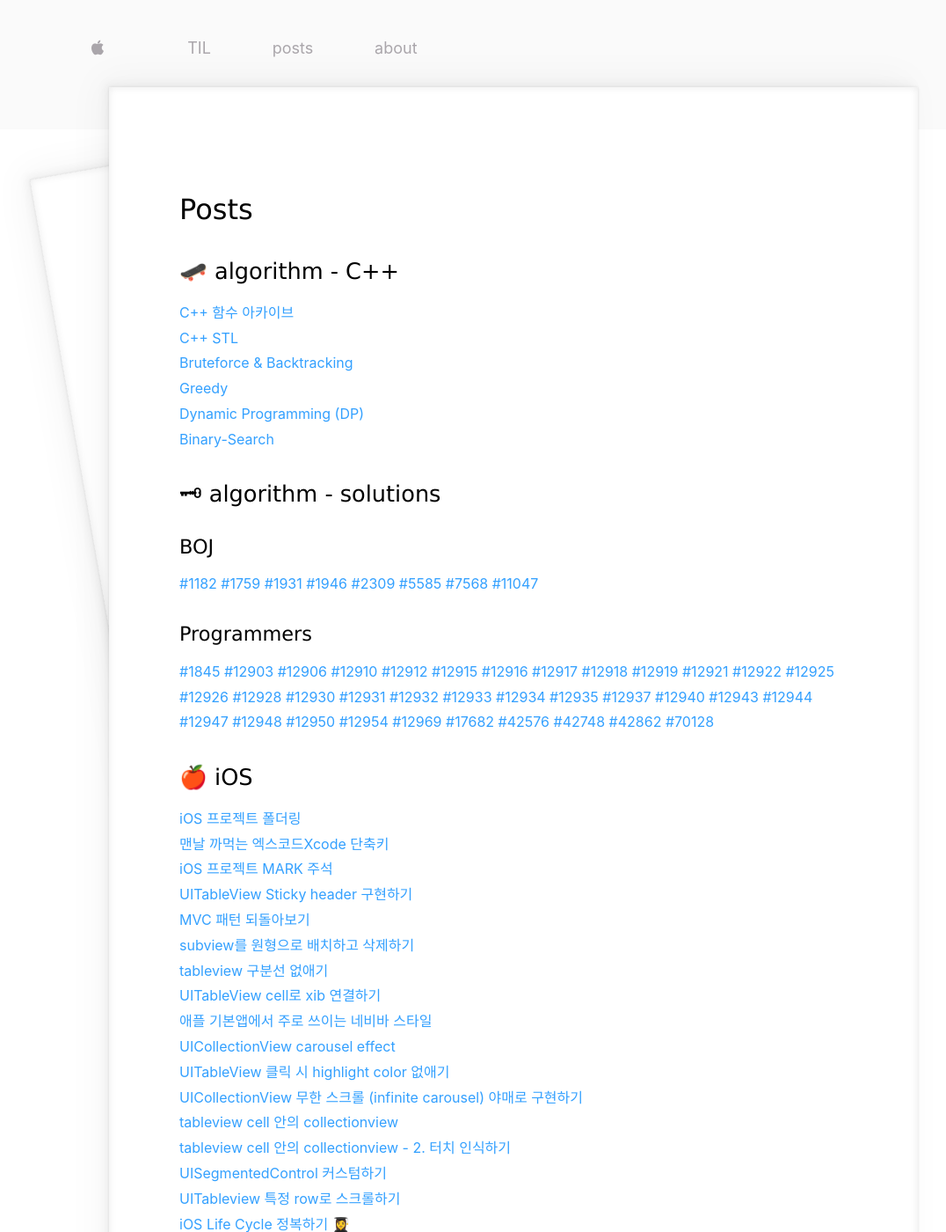
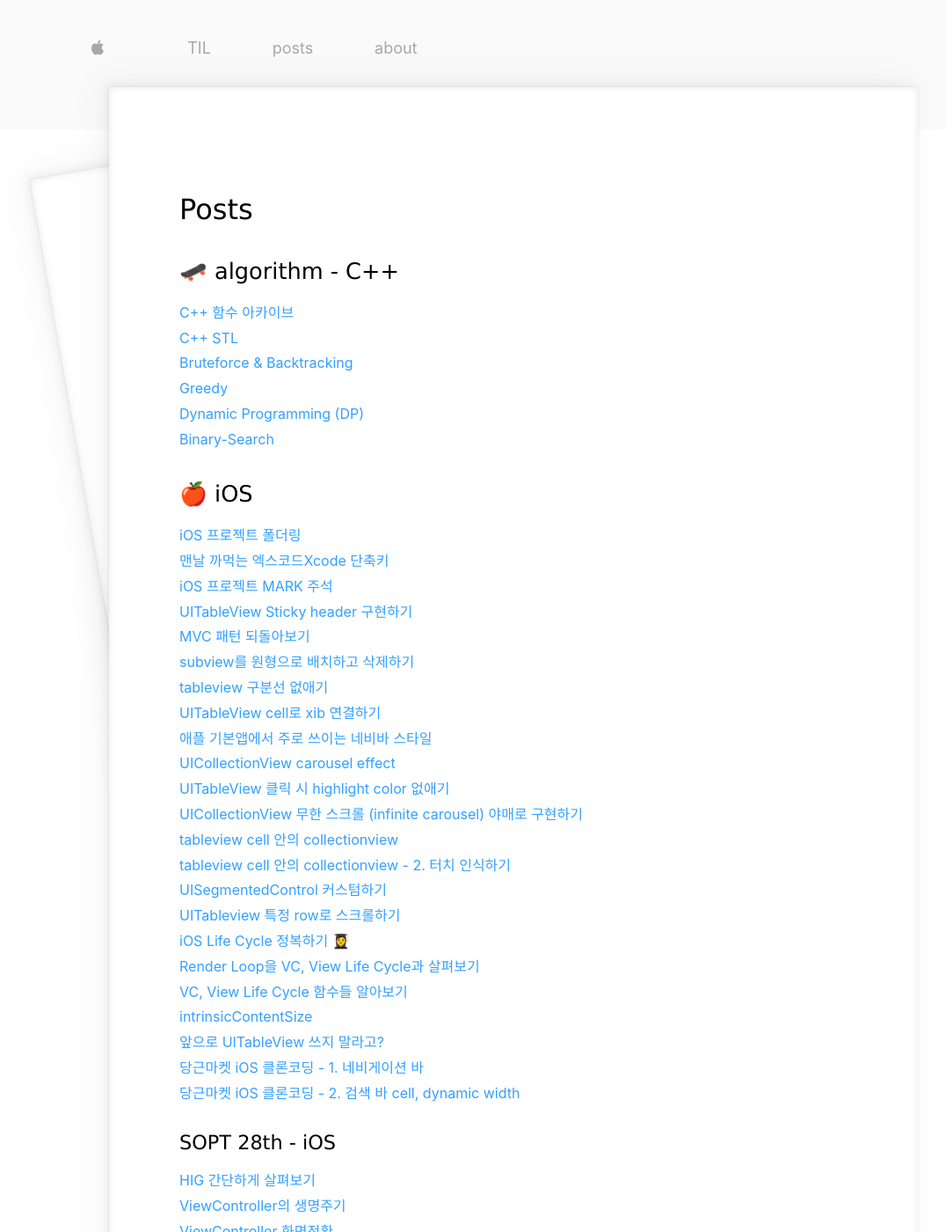
Before and after one commit to jeongchoyi/jeongchoyi.github.io, a Jekyll site: the page built from devpost/index.html, in a window 1280 px wide and 1400 px high. Shown: the whole window at 88% size, without its empty margins (56-1132 px from the left). Built offline with Jekyll 4.4.1, drawn with Linux system fonts in a browser that asks for light colours; some web fonts are replaced.

Commit message:
add link

```diff
--- a/devpost/index.html
+++ b/devpost/index.html
@@ -12,54 +12,6 @@
 <a href="https://iamcho2.github.io/2021/05/07/Greedy">Greedy</a><br>
 <a href="https://iamcho2.github.io/2021/06/06/Dynamic-Programming">Dynamic Programming (DP)</a><br>
 <a href="hhttps://iamcho2.github.io/2021/06/15/Binary-Search">Binary-Search</a><br>
-
-<h3>🗝 algorithm - solutions</h3>
-<h4>BOJ</h4>
-<a href="https://iamcho2.github.io/2021/05/04/BOJ-1182">#1182 </a>
-<a href="https://iamcho2.github.io/2021/05/03/BOJ-1759">#1759 </a>
-<a href="https://iamcho2.github.io/2021/05/09/BOJ-1931">#1931 </a>
-<a href="https://iamcho2.github.io/2021/05/09/BOJ-1946">#1946 </a>
-<a href="https://iamcho2.github.io/2021/05/03/BOJ-2309">#2309 </a>
-<a href="https://iamcho2.github.io/2021/05/08/BOJ-5585">#5585 </a>
-<a href="https://iamcho2.github.io/2021/05/03/BOJ-7568">#7568 </a>
-<a href="https://iamcho2.github.io/2021/05/10/BOJ-11047">#11047 </a>
-
-<h4>Programmers</h4>
-<a href="https://iamcho2.github.io/2021/06/15/PRG-1845">#1845 </a>
-<a href="https://iamcho2.github.io/2021/06/23/PRG-12903">#12903 </a>
-<a href="https://iamcho2.github.io/2021/06/21/PRG-12906">#12906 </a>
-<a href="https://iamcho2.github.io/2021/06/21/PRG-12910">#12910 </a>
-<a href="https://iamcho2.github.io/2021/06/21/PRG-12912">#12912 </a>
-<a href="https://iamcho2.github.io/2021/06/21/PRG-12915">#12915 </a>
-<a href="https://iamcho2.github.io/2021/06/23/PRG-12916">#12916 </a>
-<a href="https://iamcho2.github.io/2021/06/23/PRG-12917">#12917 </a>
-<a href="https://iamcho2.github.io/2021/06/23/PRG-12918">#12918 </a>
-<a href="https://iamcho2.github.io/2021/06/23/PRG-12919">#12919 </a>
-<a href="https://iamcho2.github.io/2021/06/23/PRG-12921">#12921 </a>
-<a href="https://iamcho2.github.io/2021/06/23/PRG-12922">#12922 </a>
-<a href="https://iamcho2.github.io/2021/06/23/PRG-12925">#12925 </a>
-<a href="https://iamcho2.github.io/2021/06/23/PRG-12926">#12926 </a>
-<a href="https://iamcho2.github.io/2021/06/23/PRG-12928">#12928 </a>
-<a href="https://iamcho2.github.io/2021/06/23/PRG-12930">#12930 </a>
-<a href="https://iamcho2.github.io/2021/06/23/PRG-12931">#12931 </a>
-<a href="https://iamcho2.github.io/2021/06/21/PRG-12932">#12932 </a>
-<a href="https://iamcho2.github.io/2021/06/21/PRG-12933">#12933 </a>
-<a href="https://iamcho2.github.io/2021/06/21/PRG-12934">#12934 </a>
-<a href="https://iamcho2.github.io/2021/06/21/PRG-12935">#12935 </a>
-<a href="https://iamcho2.github.io/2021/06/21/PRG-12937">#12937 </a>
-<a href="https://iamcho2.github.io/2021/06/21/PRG-12940">#12940 </a>
-<a href="https://iamcho2.github.io/2021/06/21/PRG-12943">#12943 </a>
-<a href="https://iamcho2.github.io/2021/06/21/PRG-12944">#12944 </a>
-<a href="https://iamcho2.github.io/2021/06/19/PRG-12947">#12947 </a>
-<a href="https://iamcho2.github.io/2021/06/19/PRG-12948">#12948 </a>
-<a href="https://iamcho2.github.io/2021/06/16/PRG-12950">#12950 </a>
-<a href="https://iamcho2.github.io/2021/06/16/PRG-12954">#12954 </a>
-<a href="https://iamcho2.github.io/2021/06/16/PRG-12969">#12969 </a>
-<a href="https://iamcho2.github.io/2021/06/23/PRG-17682">#17682 </a>
-<a href="https://iamcho2.github.io/2021/06/23/PRG-42576">#42576 </a>
-<a href="https://iamcho2.github.io/2021/06/23/PRG-42748">#42748 </a>
-<a href="https://iamcho2.github.io/2021/06/19/PRG-42862">#42862 </a>
-<a href="https://iamcho2.github.io/2021/06/15/PRG-70128">#70128 </a>
 
 <h3>🍎 iOS</h3>
 <a href="https://iamcho2.github.io/2020/11/08/ios-project-foldering">iOS 프로젝트 폴더링</a><br>
@@ -84,6 +36,7 @@
 <a href="https://iamcho2.github.io/2021/06/15/intrinsicContentSize">intrinsicContentSize</a><br>
 <a href="https://iamcho2.github.io/2021/07/25/UICollectionView-or-UITableView-for-list">앞으로 UITableView 쓰지 말라고?</a><br>
 <a href="https://iamcho2.github.io/2021/07/28/karrot-1-navigationbar">당근마켓 iOS 클론코딩 - 1. 네비게이션 바</a><br>
+<a href="https://iamcho2.github.io/2021/07/30/karrot-2-searchbar-cell">당근마켓 iOS 클론코딩 - 2. 검색 바 cell, dynamic width</a><br>
 
 <h4>SOPT 28th - iOS</h4>
 <a href="https://iamcho2.github.io/2021/06/01/HIG">HIG 간단하게 살펴보기</a><br>
```
Also changed, not shown: _posts/ios/2021-07-30-karrot-2-searchbar-cell.md (+1 -1 lines).
